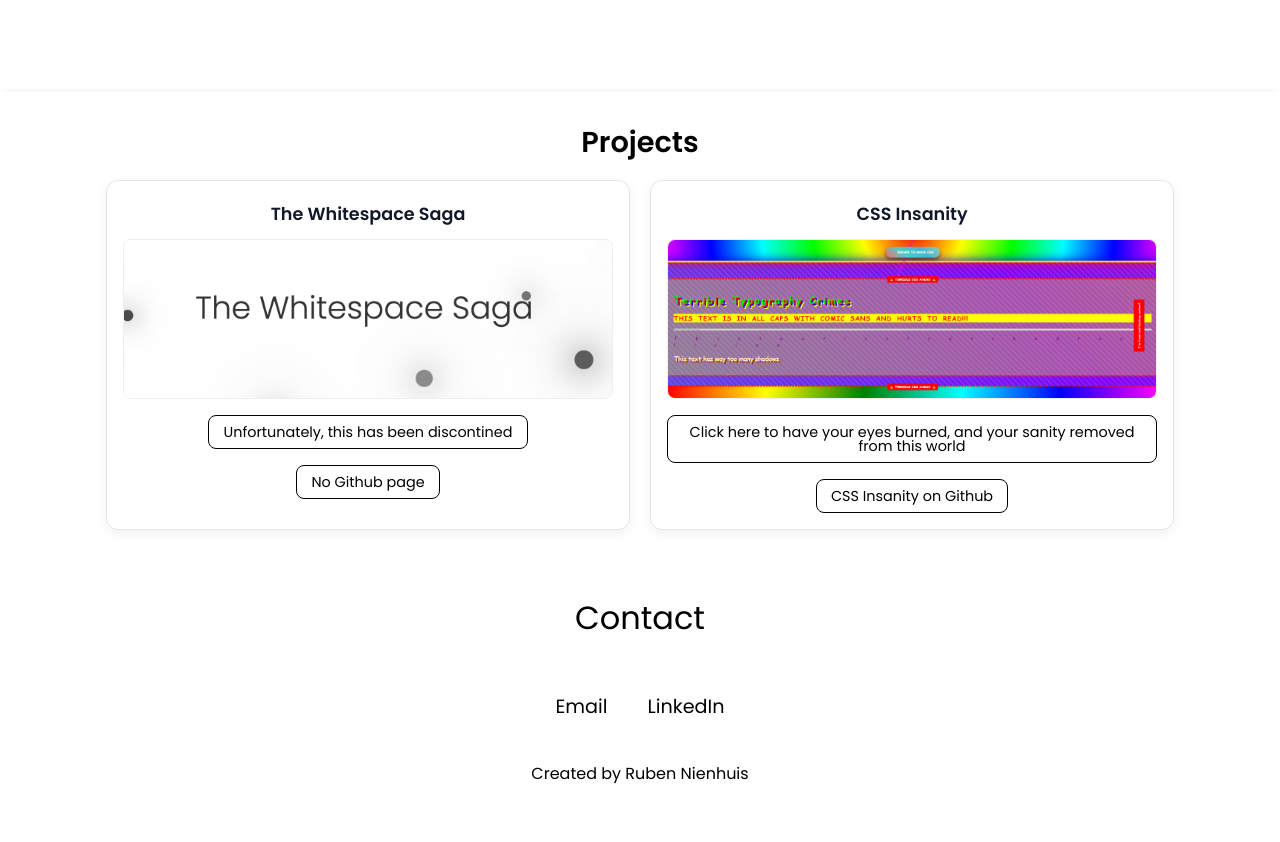
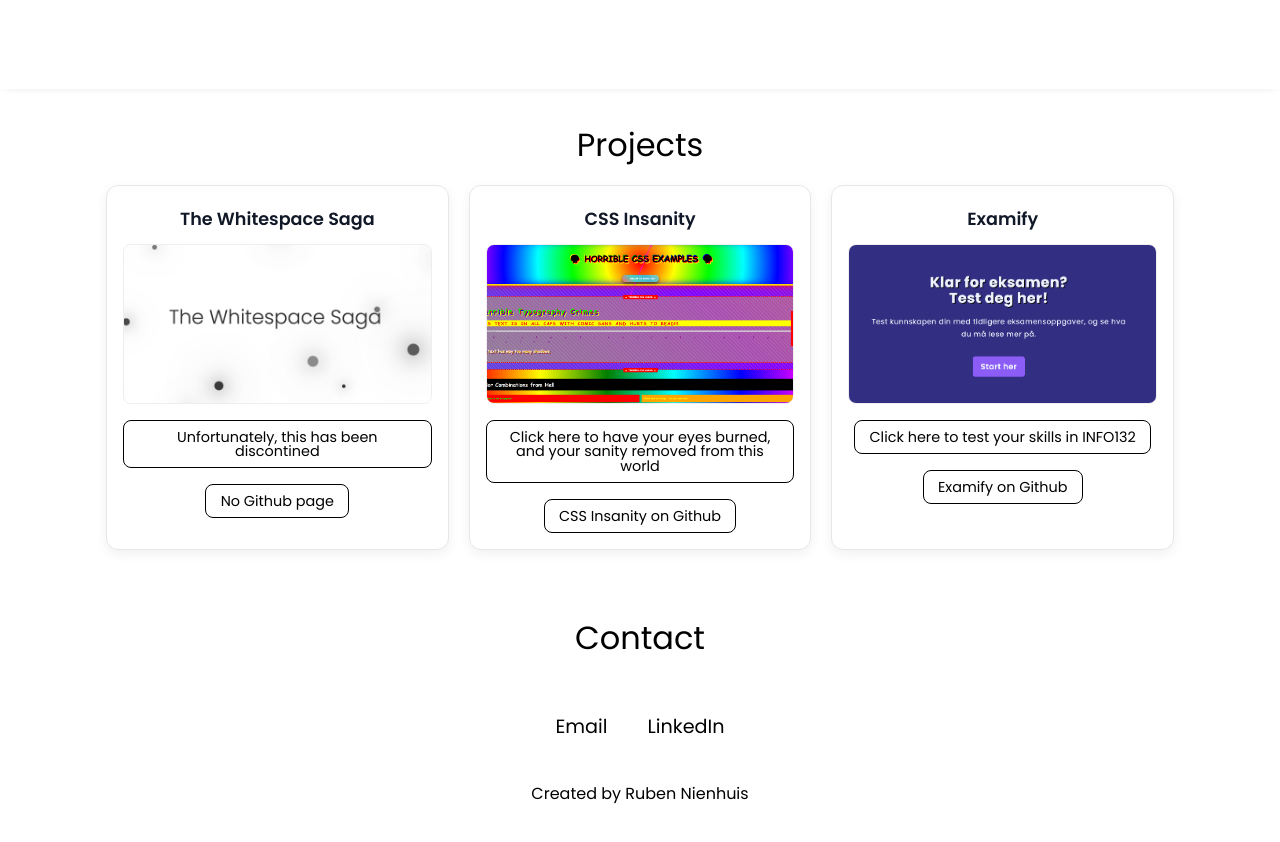
Before and after one commit to ellrub/dikult105-exam, a React (Vite) app: page / in a window 1280 px wide. Shown: the part 780-1622 px from the top of the page. Built offline with nearby package versions, Linux system fonts and the light colour scheme.

Commit message:
Fix Projects.jsx

```diff
--- a/src/components/projects/Projects.jsx
+++ b/src/components/projects/Projects.jsx
@@ -16,8 +16,14 @@ function Projects() {
                 <article class="main__project-frame">
                     <h4>CSS Insanity</h4>
                     <img src="src/assets/insanity.png" alt="CSS Insanity cover" />
-                    <a href="https://insanity-mu.vercel.app/">Click here to have your eyes burned, and your sanity removed from this world</a>
+                    <a href="https://insanity-mu.vercel.app/horrible.html">Click here to have your eyes burned, and your sanity removed from this world</a>
                     <a href="https://github.com/ellrub/insanity">CSS Insanity on Github</a>
+                </article>
+                <article class="main__project-frame">
+                    <h4>Examify</h4>
+                    <img src="src/assets/examify.png" alt="Examify cover" />
+                    <a href="https://examify1.vercel.app/">Click here to test your skills in INFO132</a>
+                    <a href="https://github.com/ellrub/examify">Examify on Github</a>
                 </article>
             </section>
         </main>
--- a/src/components/projects/projects.css
+++ b/src/components/projects/projects.css
@@ -4,10 +4,15 @@ main {
     padding: 0 1rem;
 
     #projects {
-        font-size: 1.8rem;
-        font-weight: 600;
+        font-size: 2rem;
+        font-weight: 400;
         margin: 0 0 1rem 0;
         text-align: center;
+    }
+
+    h3 {
+        font-weight: 400;
+        font-size: 2rem;
     }
 
     .main__project-container {
```
